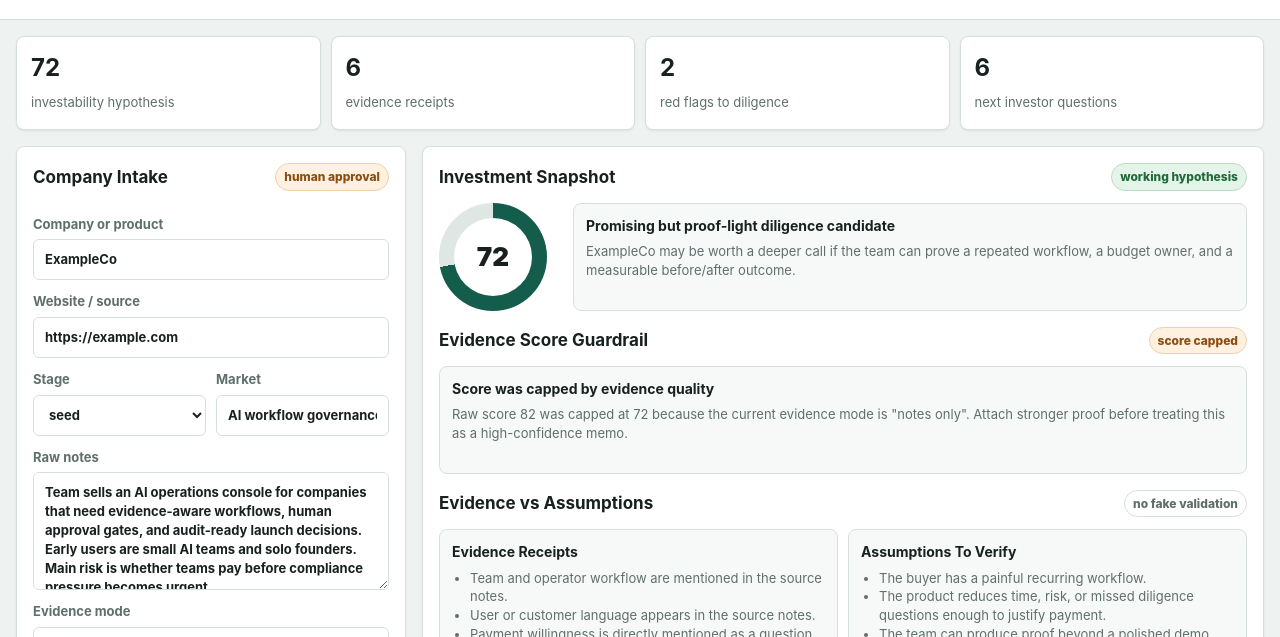
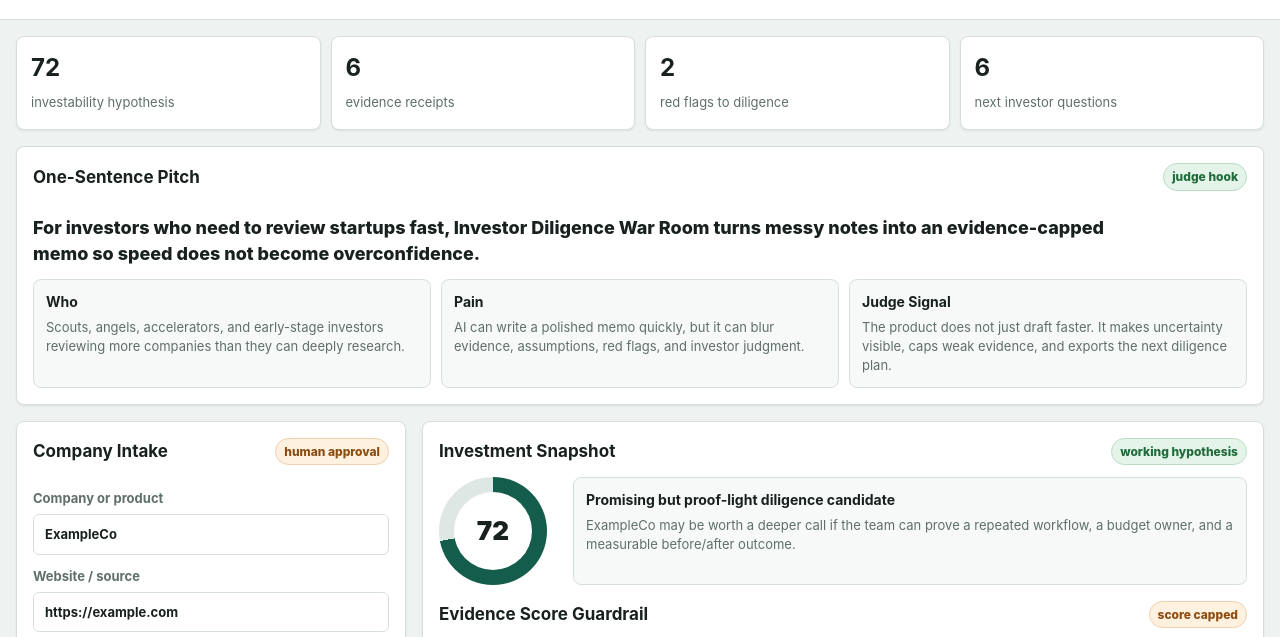
Before and after one commit to daideguchi/investor-diligence-war-room, a website: page index.html in a window 1280 px wide. Shown: the part 110-747 px from the top of the page. Drawn offline with Linux system fonts and the light colour scheme.

Commit message:
Add judge hook pitch

```diff
--- a/index.html
+++ b/index.html
@@ -106,6 +106,18 @@
       display: grid;
       grid-template-columns: repeat(4, minmax(0, 1fr));
       gap: 10px;
+    }
+    .pitch-strip {
+      grid-column: 1 / -1;
+      padding: 16px;
+      display: grid;
+      gap: 12px;
+    }
+    .pitch-line {
+      font-size: 18px;
+      color: var(--ink);
+      font-weight: 800;
+      max-width: 1120px;
     }
     .metric {
       background: var(--surface);
@@ -220,6 +232,19 @@
       <div class="metric"><strong id="riskMetric">4</strong><span>red flags to diligence</span></div>
       <div class="metric"><strong id="questionMetric">6</strong><span>next investor questions</span></div>
     </div>
+
+    <section class="pitch-strip" aria-label="one sentence pitch">
+      <div class="panel-title">
+        <h2>One-Sentence Pitch</h2>
+        <span class="pill good">judge hook</span>
+      </div>
+      <p class="pitch-line">For investors who need to review startups fast, Investor Diligence War Room turns messy notes into an evidence-capped memo so speed does not become overconfidence.</p>
+      <div class="grid-3">
+        <div class="card"><h3>Who</h3><p>Scouts, angels, accelerators, and early-stage investors reviewing more companies than they can deeply research.</p></div>
+        <div class="card"><h3>Pain</h3><p>AI can write a polished memo quickly, but it can blur evidence, assumptions, red flags, and investor judgment.</p></div>
+        <div class="card"><h3>Judge Signal</h3><p>The product does not just draft faster. It makes uncertainty visible, caps weak evidence, and exports the next diligence plan.</p></div>
+      </div>
+    </section>
 
     <aside>
       <div class="stack">
--- a/scripts/verify_app.mjs
+++ b/scripts/verify_app.mjs
@@ -59,6 +59,11 @@ try {
     throw new Error(`unexpected guardrail text: ${guardrail}`);
   }
 
+  const body = await page.locator('body').innerText();
+  if (!body.includes('One-Sentence Pitch') || !body.includes('judge hook') || !body.includes('speed does not become overconfidence')) {
+    throw new Error('missing one-sentence judge hook');
+  }
+
   const cards = await page.locator('.card').count();
   if (cards < 10) {
     throw new Error(`not enough cards: ${cards}`);
```
Also changed, not shown: SUBMISSION_PACKAGE.md (+10 -0 lines), README.md, media/investor-diligence-war-room-full.png.
